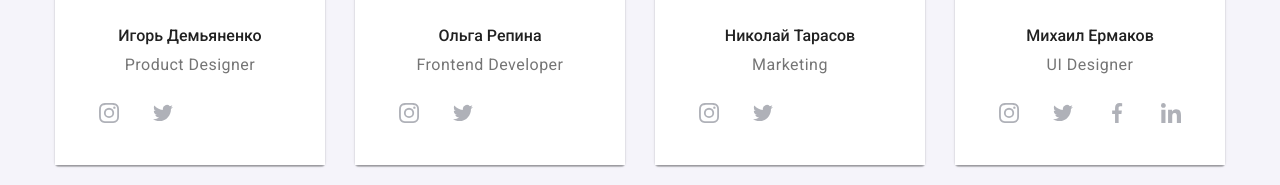
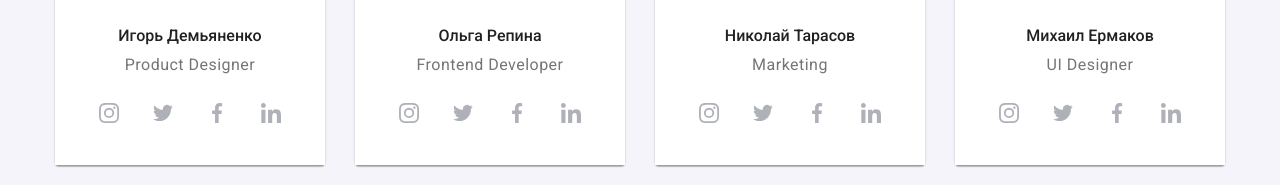
Before and after one commit to AnnSemko/goit-markup-hw-04, a plain HTML site: page index.html in a window 1280 px wide. Shown: the part 2045-2230 px from the top of the page. Drawn offline with Linux system fonts and the light colour scheme; the site is published under a folder, as on GitHub Pages, so addresses that start at the root find nothing.

Commit message:
доработала дз4-2

```diff
--- a/index.html
+++ b/index.html
@@ -141,29 +141,29 @@
                 <ul class="social-link">
                     <li class="social-link-item">
                         <a href="#" class="comand-icon-link">
-                                <svg class="comand-icon" >
-                                    <use  class="comand-icon-item" href="./images/symbol-defs.svg#instagram"></use>
+                            <svg class="comand-icon">
+                                <use class="comand-icon-item" href="./images/symbol-defs.svg#instagram"></use>
                             </svg>
                         </a>
                     </li>
                     <li class="social-link-item">
                         <a href="#" class="comand-icon-link">
                             <svg class="comand-icon">
-                                    <use class="comand-icon-item" href="./images/symbol-defs.svg#twitter" ></use>
-                                </svg>
-                            </a>
-                        </li>
-                        <li class="social-link-item">
-                            <a href="#" class="comand-icon-link">
-                                <svg class="comand-icon" >
-                                    <use class="comand-icon-item" href="/images/symbol-defs.svg#facebook"></use>
+                                <use class="comand-icon-item" href="./images/symbol-defs.svg#twitter"></use>
                             </svg>
                         </a>
                     </li>
                     <li class="social-link-item">
                         <a href="#" class="comand-icon-link">
                             <svg class="comand-icon">
-                                    <use class="comand-icon-item" href="/images/symbol-defs.svg#linkedin"></use>
+                                <use class="comand-icon-item" href="./images/symbol-defs.svg#facebook"></use>
+                            </svg>
+                        </a>
+                    </li>
+                    <li class="social-link-item">
+                        <a href="#" class="comand-icon-link">
+                            <svg class="comand-icon">
+                                <use class="comand-icon-item" href="./images/symbol-defs.svg#linkedin"></use>
                             </svg>
                         </a>
                     </li>
@@ -195,14 +195,14 @@
                         <li class="social-link-item">
                             <a href="#" class="comand-icon-link">
                                 <svg class="comand-icon">
-                                    <use class="comand-icon-item" href="/images/symbol-defs.svg#facebook"></use>
+                                    <use class="comand-icon-item" href="./images/symbol-defs.svg#facebook"></use>
                                 </svg>
                             </a>
                         </li>
                         <li class="social-link-item">
                             <a href="#" class="comand-icon-link">
                                 <svg class="comand-icon">
-                                    <use class="comand-icon-item" href="/images/symbol-defs.svg#linkedin"></use>
+                                    <use class="comand-icon-item" href="./images/symbol-defs.svg#linkedin"></use>
                                 </svg>
                             </a>
                         </li>
@@ -233,14 +233,14 @@
                         <li class="social-link-item">
                             <a href="#" class="comand-icon-link">
                                 <svg class="comand-icon">
-                                    <use class="comand-icon-item" href="/images/symbol-defs.svg#facebook"></use>
+                                    <use class="comand-icon-item" href="./images/symbol-defs.svg#facebook"></use>
                                 </svg>
                             </a>
                         </li>
                         <li class="social-link-item">
                             <a href="#" class="comand-icon-link">
                                 <svg class="comand-icon">
-                                    <use class="comand-icon-item" href="/images/symbol-defs.svg#linkedin"></use>
+                                    <use class="comand-icon-item" href="./images/symbol-defs.svg#linkedin"></use>
                                 </svg>
                             </a>
                         </li>
```
Also changed, not shown: portfolio.html (+1 -1 lines). Lines whose indentation alone changed are shown as unchanged.
